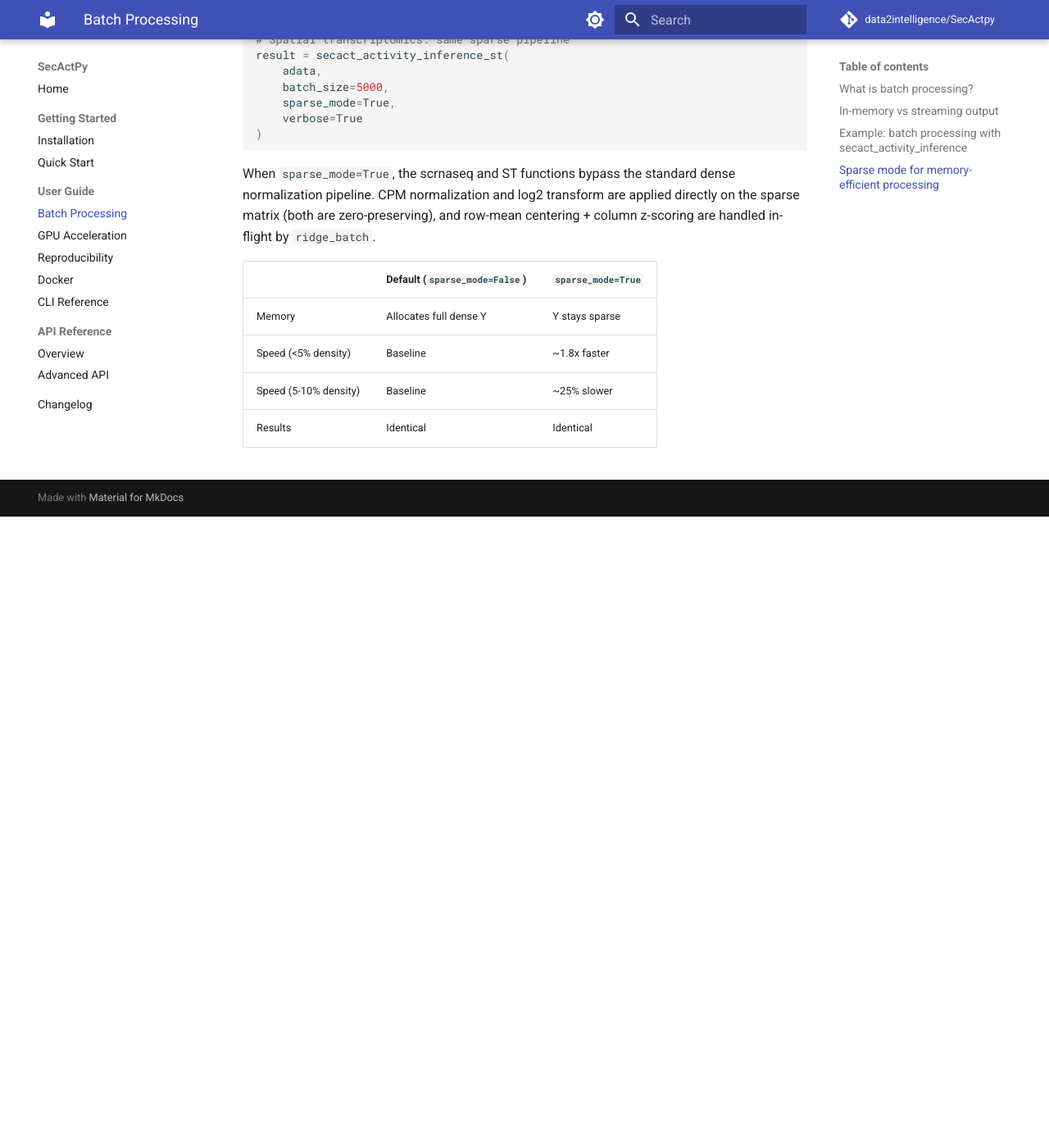
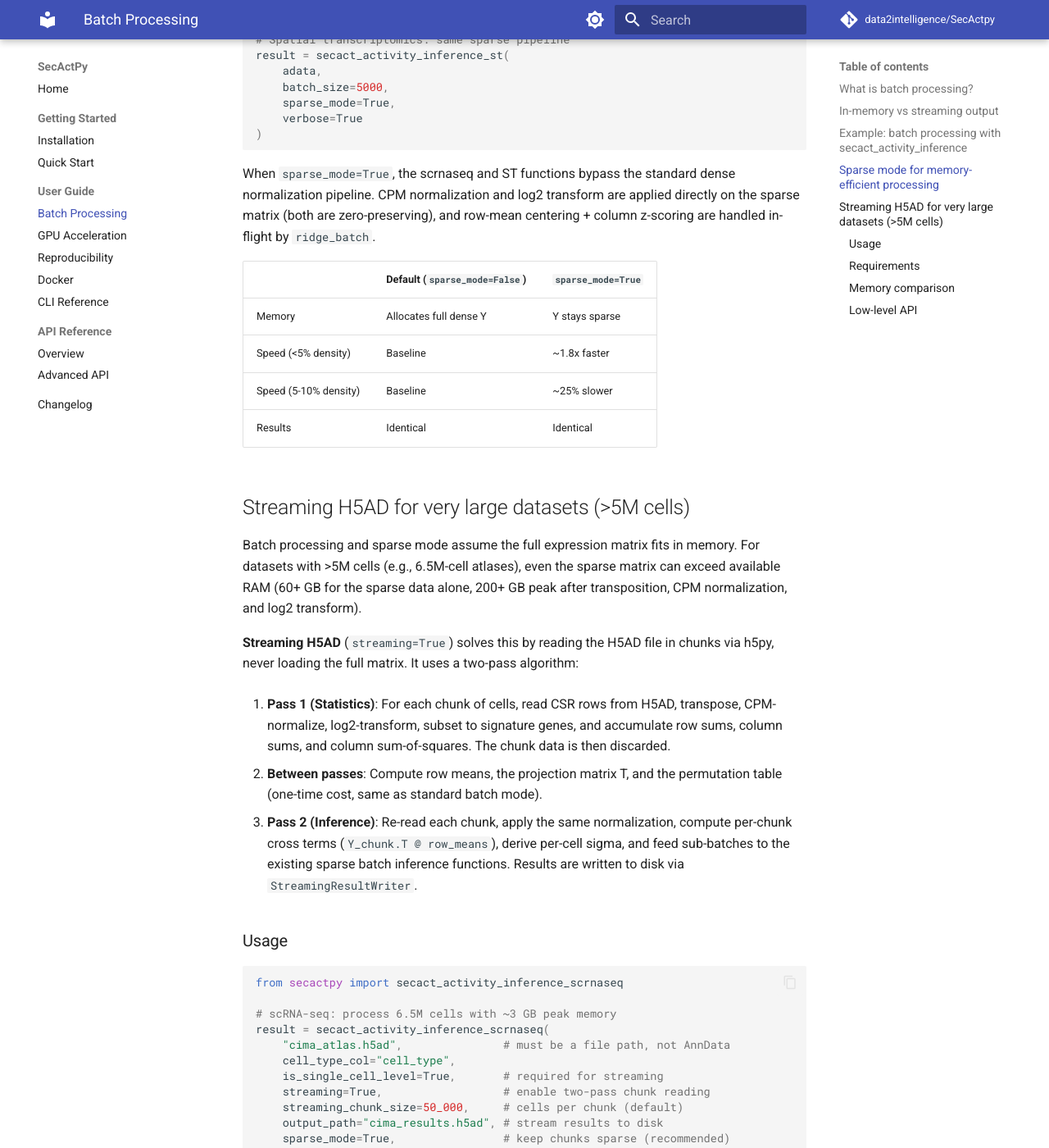
Before and after one commit to data2intelligence/SecActpy, an MkDocs documentation site: the page built from docs/batch_processing.md, in a window 1280 px wide and 1400 px high, scrolled down 2830 px. Shown: the whole window at 82% size. Built offline with MkDocs 1.6.1 and Material for MkDocs 9.7.7, drawn with Linux system fonts in a browser that asks for light colours; comment, search, counter and statistics services are not loaded; before the commit the page ends 3460 px from its top, so only the background shows below that; some of the changed text lies outside the part shown.

Commit message:
Release v0.2.5: streaming H5AD for >5M-cell datasets
Add two-pass chunk-reading algorithm (streaming=True) that processes
H5AD files via h5py without loading the full matrix, reducing peak
memory from ~200 GB to ~3 GB for 5M-cell datasets.

- H5ADChunkReader: fix index column detection via obs/var attrs['_index']
- H5ADChunkReader: support categorical columns in read_var_column()
- Add "symbol" fallback for Ensembl gene name resolution
- Remove unused exports (PopulationStats, ProjectionComponents, etc.)
- Backfill CHANGELOG entries for v0.2.3 and v0.2.4

````diff
--- a/docs/batch_processing.md
+++ b/docs/batch_processing.md
@@ -147,3 +147,93 @@ centering + column z-scoring are handled in-flight by `ridge_batch`.
 | Speed (<5% density) | Baseline | ~1.8x faster |
 | Speed (5-10% density) | Baseline | ~25% slower |
 | Results | Identical | Identical |
+
+## Streaming H5AD for very large datasets (>5M cells)
+
+Batch processing and sparse mode assume the full expression matrix fits in
+memory. For datasets with >5M cells (e.g., 6.5M-cell atlases), even the sparse
+matrix can exceed available RAM (60+ GB for the sparse data alone, 200+ GB peak
+after transposition, CPM normalization, and log2 transform).
+
+**Streaming H5AD** (`streaming=True`) solves this by reading the H5AD file in
+chunks via h5py, never loading the full matrix. It uses a two-pass algorithm:
+
+1. **Pass 1 (Statistics)**: For each chunk of cells, read CSR rows from H5AD,
+   transpose, CPM-normalize, log2-transform, subset to signature genes, and
+   accumulate row sums, column sums, and column sum-of-squares. The chunk data
+   is then discarded.
+
+2. **Between passes**: Compute row means, the projection matrix T, and the
+   permutation table (one-time cost, same as standard batch mode).
+
+3. **Pass 2 (Inference)**: Re-read each chunk, apply the same normalization,
+   compute per-chunk cross terms (`Y_chunk.T @ row_means`), derive per-cell
+   sigma, and feed sub-batches to the existing sparse batch inference functions.
+   Results are written to disk via `StreamingResultWriter`.
+
+### Usage
+
+```python
+from secactpy import secact_activity_inference_scrnaseq
+
+# scRNA-seq: process 6.5M cells with ~3 GB peak memory
+result = secact_activity_inference_scrnaseq(
+    "cima_atlas.h5ad",               # must be a file path, not AnnData
+    cell_type_col="cell_type",
+    is_single_cell_level=True,       # required for streaming
+    streaming=True,                  # enable two-pass chunk reading
+    streaming_chunk_size=50_000,     # cells per chunk (default)
+    output_path="cima_results.h5ad", # stream results to disk
+    sparse_mode=True,                # keep chunks sparse (recommended)
+    backend="auto",                  # GPU if available
+    verbose=True,
+)
+# result is None when output_path is set; load with h5py or anndata
+```
+
+```python
+from secactpy import secact_activity_inference_st
+
+# Spatial transcriptomics: same interface
+result = secact_activity_inference_st(
+    "large_spatial.h5ad",
+    streaming=True,
+    streaming_chunk_size=50_000,
+    output_path="spatial_results.h5ad",
+    verbose=True,
+)
+```
+
+### Requirements
+
+- `adata` / `input_data` must be a **file path** (str or Path), not an in-memory AnnData object
+- `is_single_cell_level=True` (scRNA-seq) or `is_spot_level=True` (ST)
+- The H5AD file must store X in **sparse** (CSR or CSC) format
+- h5py must be installed
+
+### Memory comparison
+
+| Component | Standard (5M cells) | Streaming (5M cells) |
+|-----------|---------------------|----------------------|
+| Full sparse X | ~60 GB | 0 |
+| Transpose + normalize | ~120 GB peak | 0 |
+| One chunk (50K cells) | — | ~1 GB |
+| Stats accumulators | — | ~80 MB |
+| T matrix + permutations | ~25 MB | ~25 MB |
+| **Peak** | **~200 GB** | **~3 GB** |
+
+### Low-level API
+
+For advanced users, the streaming components are also available directly:
+
+```python
+from secactpy import H5ADChunkReader, ridge_batch_streaming
+
+# Read H5AD in chunks
+with H5ADChunkReader("data.h5ad", chunk_size=50_000) as reader:
+    print(f"Shape: {reader.n_obs} cells × {reader.n_vars} genes")
+    var_names = reader.read_var_names()
+    obs_names = reader.read_obs_names()
+    for start, end, chunk_csr in reader.iter_chunks():
+        print(f"  Chunk [{start}:{end}]: {chunk_csr.shape}")
+```
--- a/pyproject.toml
+++ b/pyproject.toml
@@ -4,7 +4,7 @@ build-backend = "setuptools.build_meta"
 
 [project]
 name = "secactpy"
-version = "0.2.3"
+version = "0.2.5"
 description = "Secreted Protein Activity Inference using Ridge Regression"
 readme = "README.md"
 license = {text = "MIT"}
````
Also changed, not shown: CHANGELOG.md (+36 -0 lines), README.md (+45 -0 lines), docs/api_reference.md (+13 -0 lines), docs/index.md (+1 -1 lines), secactpy/__init__.py (+1 -6 lines), 2 other files.
